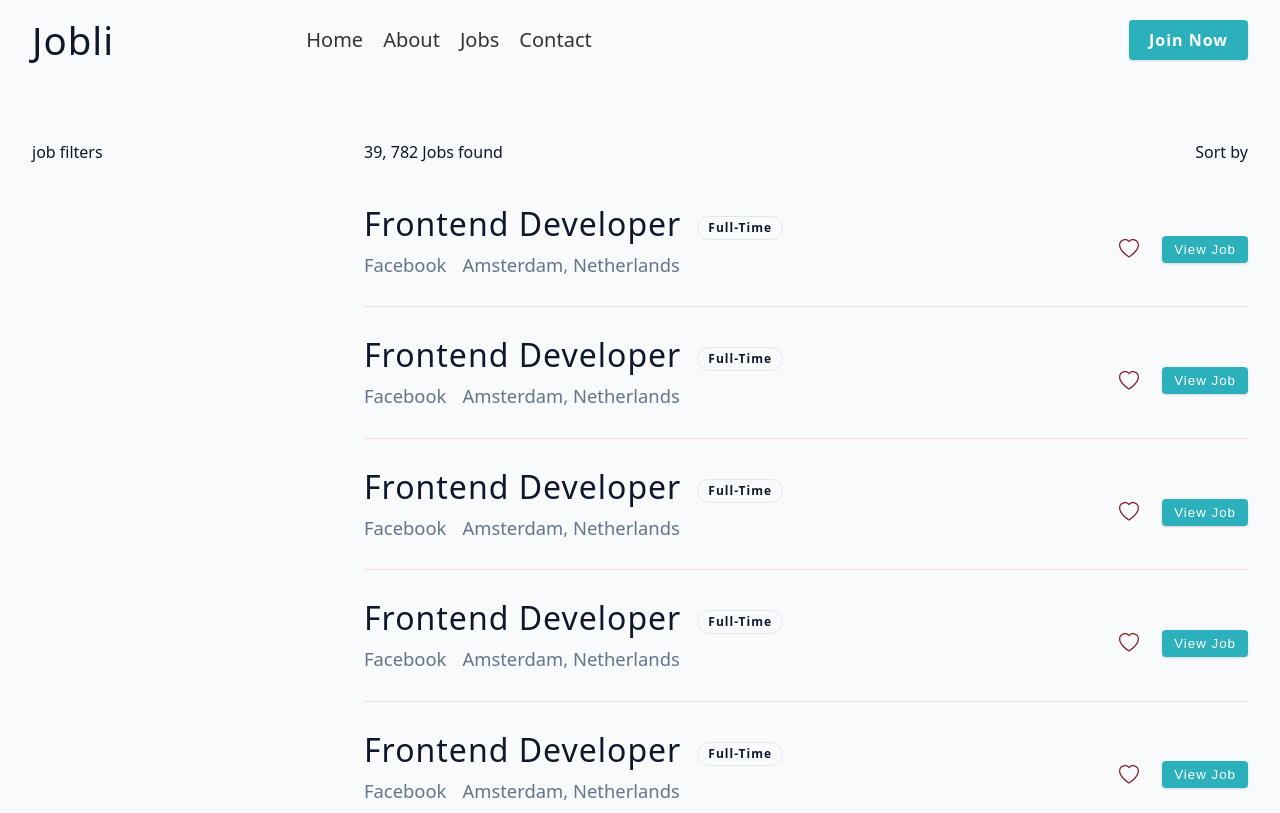
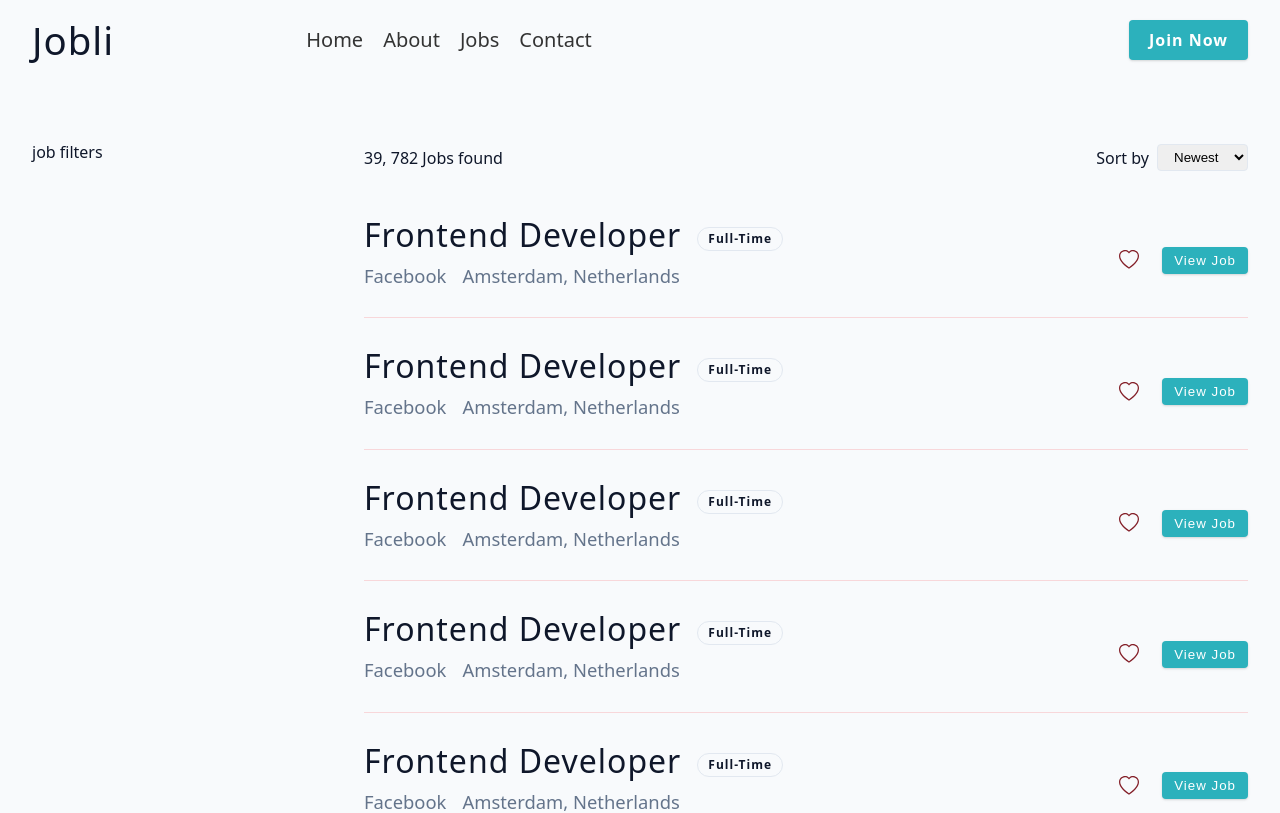
Before and after one commit to Jon-Felipe/jobli, a React (Vite) app in the folder client/: page /jobs in a window 1280 px wide. Shown: the top 813 px of the page. Built offline with nearby package versions, Linux system fonts and the light colour scheme.

Commit message:
job sort display

```diff
--- a/client/src/pages/Jobs.tsx
+++ b/client/src/pages/Jobs.tsx
@@ -15,7 +15,15 @@ function Jobs({}: Props) {
       <section className='jobs'>
         <div className='jobs__header'>
           <p>39, 782 Jobs found</p>
-          <div className='jobs__sort'>Sort by</div>
+          <div className='jobs__sort'>
+            <p>Sort by</p>
+            <select name='sort' id='sort'>
+              <option value='newest'>Newest</option>
+              <option value='oldest'>Oldest</option>
+              <option value='a-z'>A-Z</option>
+              <option value='z-a'>Z-A</option>
+            </select>
+          </div>
         </div>
         <div className='jobs__content'>
           {dummy_jobs.map((job) => (
@@ -44,6 +52,17 @@ const Wrapper = styled.div`
     justify-content: space-between;
     margin-bottom: 2rem;
   }
+  .jobs__sort {
+    display: flex;
+    align-items: center;
+    column-gap: 0.5rem;
+    select {
+      padding: 0.25rem 0.75rem;
+      border: 1px solid var(--grey-200);
+      border-radius: var(--border-radius);
+      cursor: pointer;
+    }
+  }
   @media (min-width: 1024px) {
     grid-template-columns: 300px 1fr;
     column-gap: 2rem;
```
